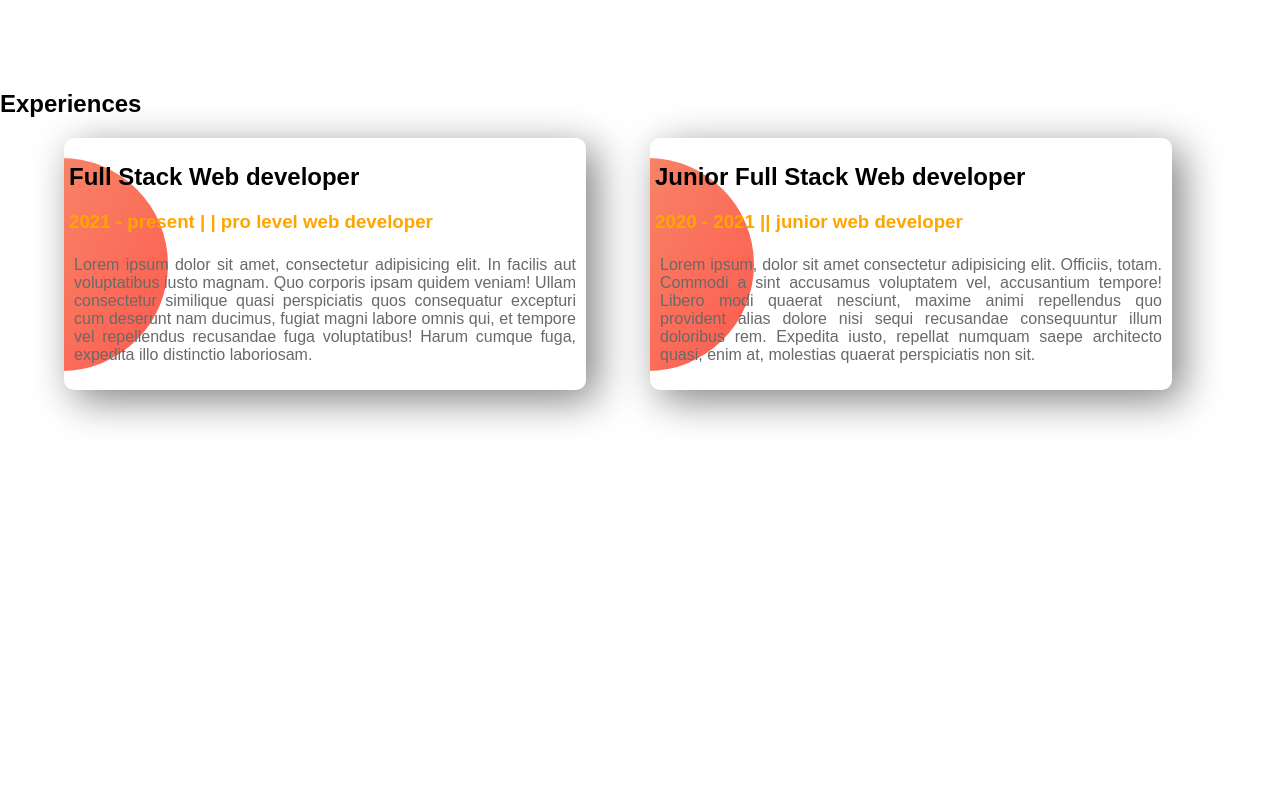
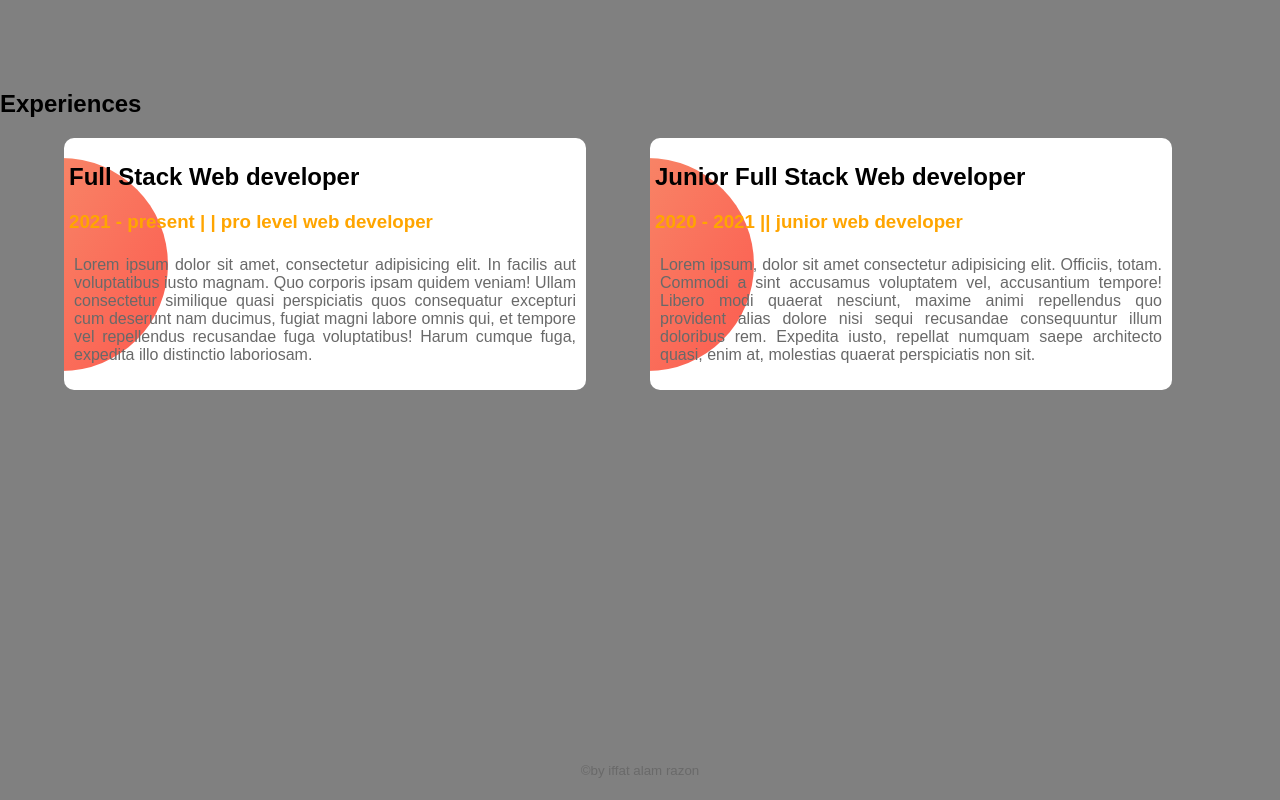
Before and after one commit to WebDeveloperRazon/practicePortfolio, a plain HTML site: page index.html in a window 1280 px wide. Shown: the part 1230-2030 px from the top of the page. Before the commit the page ends 1970 px from the top, so only its background shows below. Drawn offline with Linux system fonts and the light colour scheme.

Commit message:
complate

```diff
--- a/index.html
+++ b/index.html
@@ -49,5 +49,9 @@
       <p>Lorem ipsum, dolor sit amet consectetur adipisicing elit. Officiis, totam. Commodi a sint accusamus voluptatem vel, accusantium tempore! Libero modi quaerat nesciunt, maxime animi repellendus quo provident alias dolore nisi sequi recusandae consequuntur illum doloribus rem. Expedita iusto, repellat numquam saepe architecto quasi, enim at, molestias quaerat perspiciatis non sit.</p>
     </div>
   </section>
+
 </body>
+<footer>
+  <p style="text-align:center"><small>&copy;by iffat alam razon</small></p>
+</footer>
 </html>
--- a/style.css
+++ b/style.css
@@ -5,11 +5,12 @@ h1{
 body{
     font-family:  sans-serif;
     margin: 0;
-
+    background-color:gray ;
 }
 .top-banner{
     background-image: url("images/top-banner.png");
-    background-repeat: no-repeat;
+
+    background-repeat: no-repeat,;
 }
 .name-highlight{
     color : orange;
@@ -54,4 +55,5 @@ p{
     background-image: url(images/exp-bg.png);
     background-repeat: no-repeat ;
     background-position: left;
+    background-color: white;
 }
```
